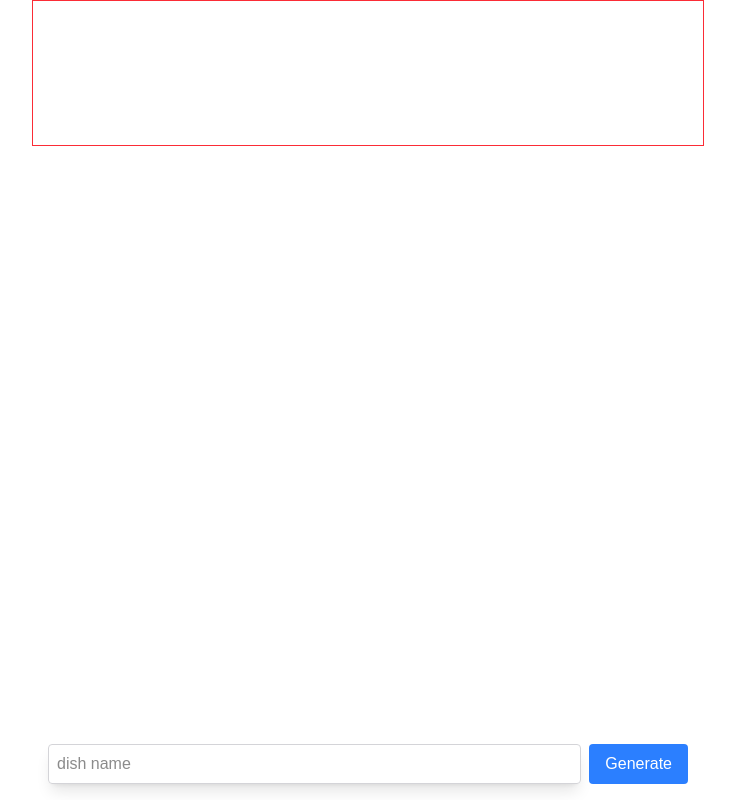
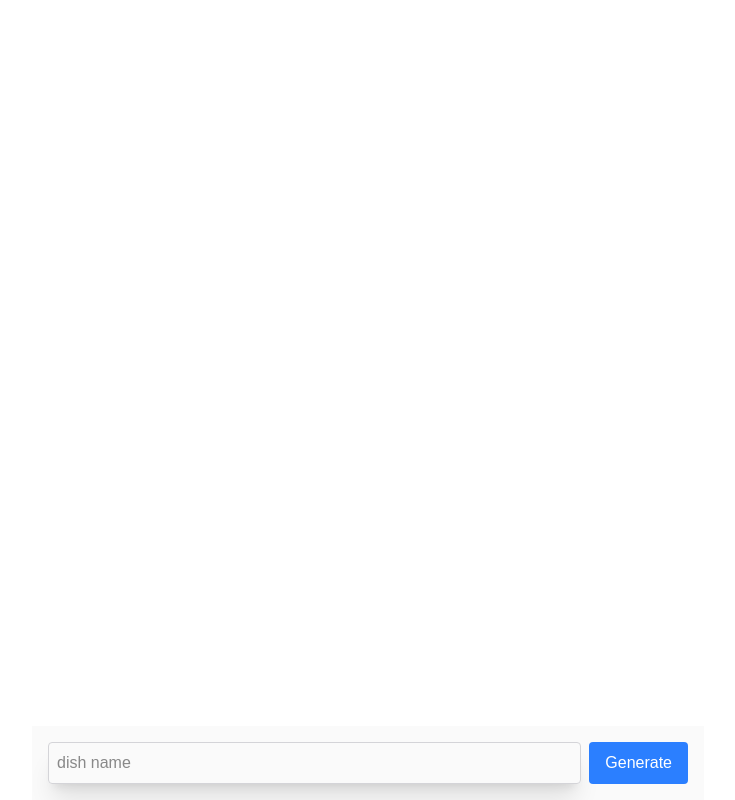
Before and after one commit to johnhm22/next16-with-vercel-ai-sdk, a Next.js app: page /ui/structured-data in a window 1280 px wide. Shown: the whole page, without its empty margins (272-1007 px from the left). Built offline with nearby package versions, Linux system fonts and the light colour scheme.

Commit message:
Updating tailwind code

```diff
--- a/app/ui/structured-data/page.tsx
+++ b/app/ui/structured-data/page.tsx
@@ -19,7 +19,7 @@ export default function StructuredDataPage() {
 	};
 
 	return (
-		<div className="border border-red-500 flex flex-col mx-auto w-full max-w-2xl pt-12 pb-24">
+		<div className="flex flex-col mx-auto w-full max-w-2xl pt-12 pb-24">
 			{error && <div className="text-red-500 mb-4 px-4">{error.message}</div>}
 			{object?.recipe && (
 				<div className="space-y-6 px-4">
@@ -55,14 +55,14 @@ export default function StructuredDataPage() {
 			)}
 			<form
 				onSubmit={handleSubmit}
-				className="fixed bottom-0 flex flex-col left-0 right-0 p-4 w-full mx-auto max-w-2xl"
+				className="fixed bottom-0 left-0 right-0 p-4 bg-zinc-50 border-zinc-200 w-full mx-auto max-w-2xl"
 			>
 				<div className="flex gap-2">
 					<input
 						type="text"
 						value={dishName}
 						onChange={(e) => setDishName(e.target.value)}
-						className="flex-1 border rounded border-zinc-300 px-2 shadow-lg"
+						className="flex-1 p-2 border rounded border-zinc-300 px-2 shadow-xl"
 						placeholder="dish name"
 					/>
 					{isLoading ? (
```
